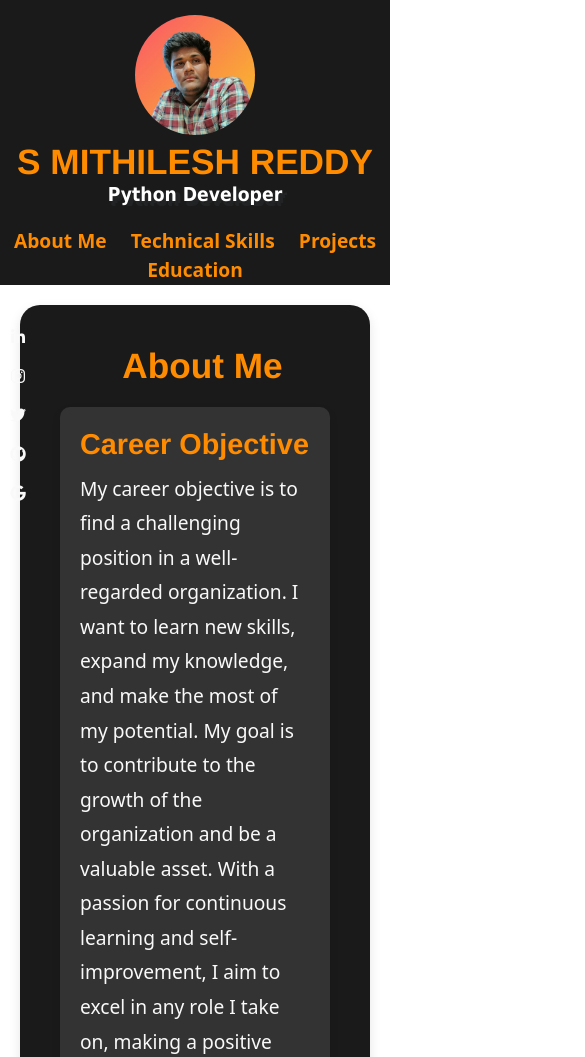
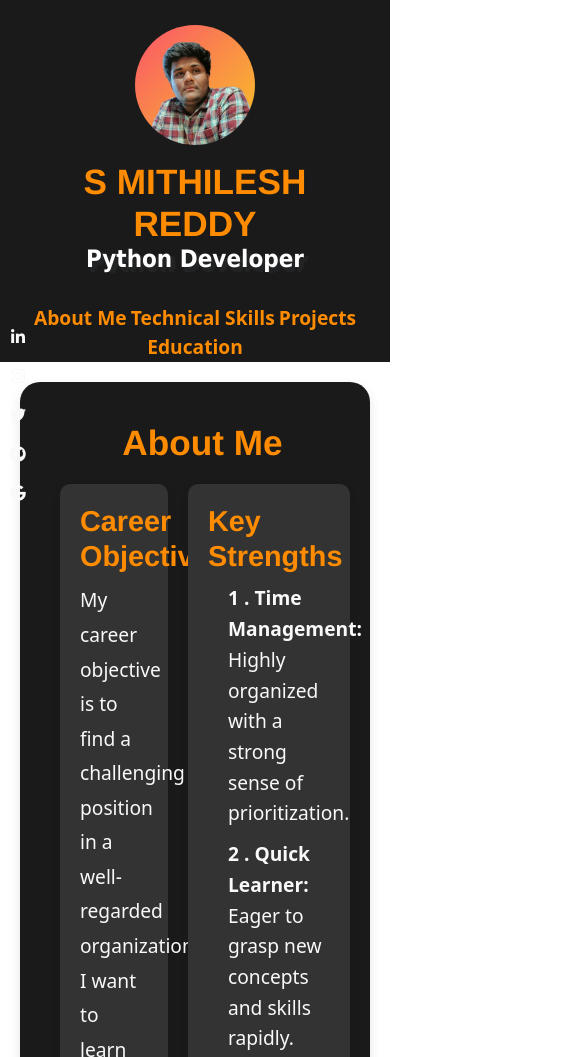
Before and after one commit to mithilreddy369/resume, a plain HTML site: page index.html in a window 390 px wide. Shown: the top 1057 px of the page, 585 px wide, since content can reach past the window. Drawn offline with nearby package versions, Linux system fonts and the light colour scheme.

Commit message:
updated to mobile 2

```diff
--- a/styles.css
+++ b/styles.css
@@ -413,45 +413,56 @@ footer .social-links a:hover {
 /* Mobile devices */
 @media only screen and (max-width: 600px) {
   body {
-    font-size: 14px; /* Adjust the font size for better readability on small screens */
+    font-size: 14px;
   }
 
   header {
-    padding: 15px 0; /* Reduce header padding for smaller screens */
+    padding: 15px 20px; /* Add padding to the sides for better spacing */
+  }
+
+  nav {
+    flex-direction: column; /* Stack navigation links vertically for better mobile layout */
+    align-items: center; /* Center align navigation links */
   }
 
   nav a {
-    font-size: 1.2rem; /* Decrease the font size of navigation links */
+    font-size: 1.2rem;
+    margin: 10px 0; /* Add margin between navigation links for better touch experience */
   }
 
-  .about-grid,
-  .skills-grid,
-  .project-container {
-    grid-template-columns: 100%; /* Display one column for smaller screens */
+  .profile-box {
+    text-align: center; /* Center align the profile box content */
   }
 
   .profile-image {
-    margin-right: 0; /* Remove right margin for the profile image */
+    margin: 10px 0; /* Add margin for the profile image */
   }
 
   .word-container {
-    height: auto; /* Allow the word container to adjust its height */
+    height: auto;
+    margin-bottom: 10px; /* Add some space below the word container */
   }
 
   .word {
-    font-size: 1.2em; /* Adjust the font size of the word */
+    font-size: 1.5em;
   }
 
   section {
-    padding: 20px; /* Reduce section padding for smaller screens */
+    padding: 20px;
+  }
+
+  .about-box,
+  .skill-box,
+  .project-item {
+    margin-bottom: 20px; /* Add space between different sections */
   }
 
   table {
-    font-size: 0.9em; /* Decrease the font size of the table for better fit on small screens */
+    font-size: 1em;
   }
 
   footer {
-    padding: 15px; /* Reduce footer padding for smaller screens */
+    padding: 15px;
   }
 }
 
```
